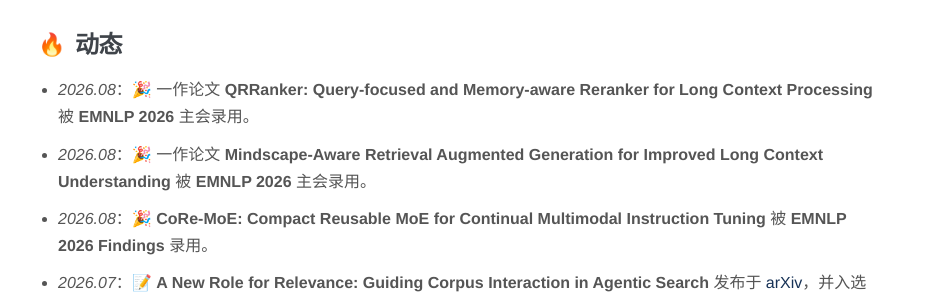
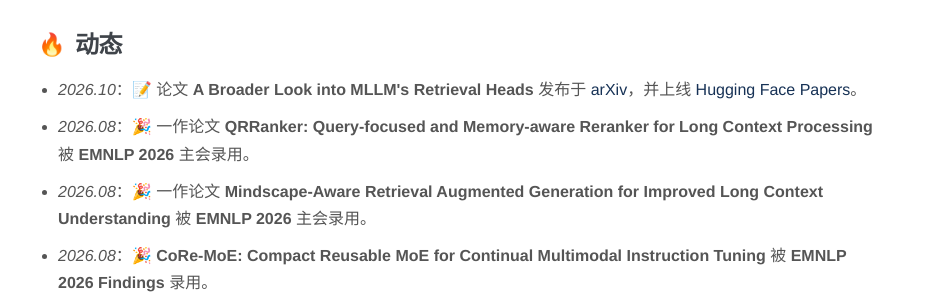
Before and after one commit to qdCassie-Li/qdCassie-Li.github.io, a plain HTML site: page index.html in a window 1280 px wide. Shown: the part 453-747 px from the top of the page, 350-1280 px from the left. Drawn offline with Linux system fonts and the light colour scheme; some icons are missing.

Commit message:
Add MLLM retrieval heads paper news

```diff
--- a/index.html
+++ b/index.html
@@ -663,6 +663,10 @@
       },
       news: [
         {
+          zh: "<em>2026.10</em>：📝 论文 <strong>A Broader Look into MLLM's Retrieval Heads</strong> 发布于 <a href='https://arxiv.org/pdf/2610.32411' target='_blank' rel='noreferrer'>arXiv</a>，并上线 <a href='https://huggingface.co/papers/2610.32411' target='_blank' rel='noreferrer'>Hugging Face Papers</a>。",
+          en: "<em>2026.10</em>: 📝 <strong>A Broader Look into MLLM's Retrieval Heads</strong> was released on <a href='https://arxiv.org/pdf/2610.32411' target='_blank' rel='noreferrer'>arXiv</a> and is available on <a href='https://huggingface.co/papers/2610.32411' target='_blank' rel='noreferrer'>Hugging Face Papers</a>."
+        },
+        {
           zh: "<em>2026.08</em>：🎉 一作论文 <strong>QRRanker: Query-focused and Memory-aware Reranker for Long Context Processing</strong> 被 <strong>EMNLP 2026</strong> 主会录用。",
           en: "<em>2026.08</em>: 🎉 My first-author <strong>QRRanker: Query-focused and Memory-aware Reranker for Long Context Processing</strong> is accepted to <strong>EMNLP 2026</strong> main."
         },
```
